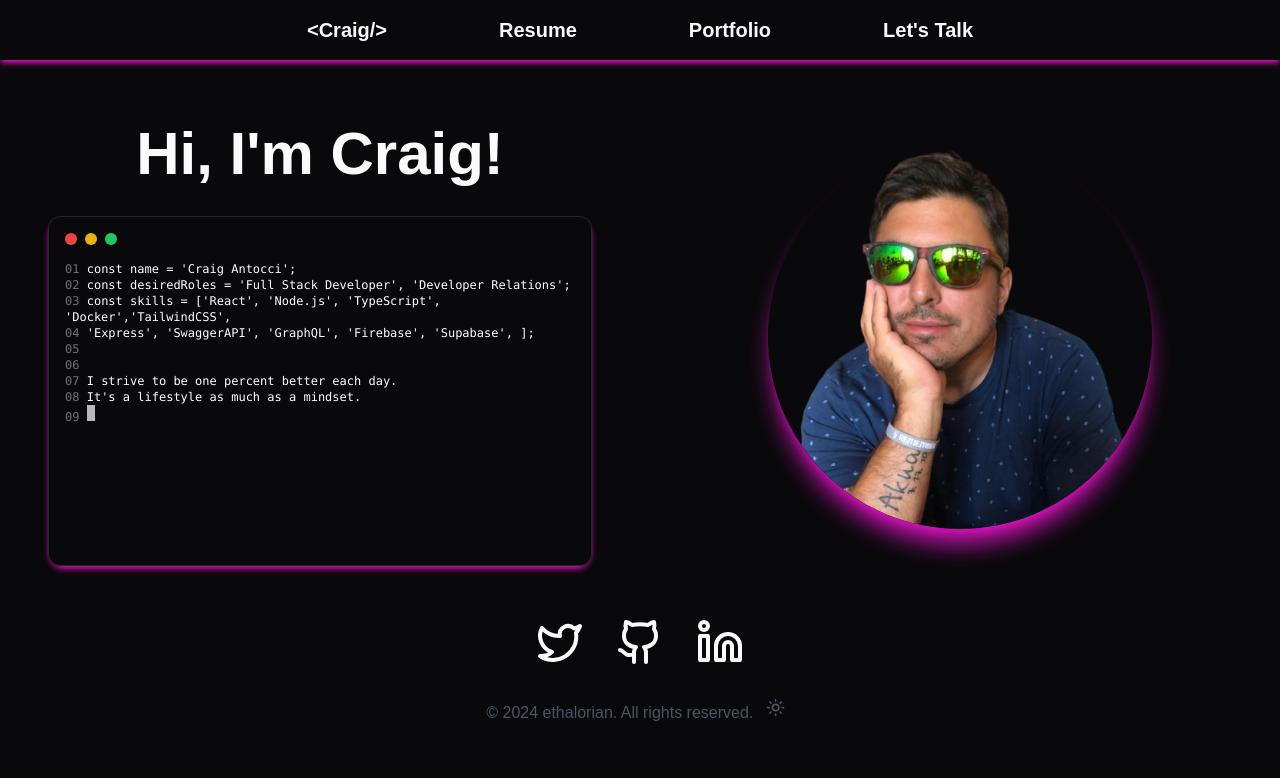
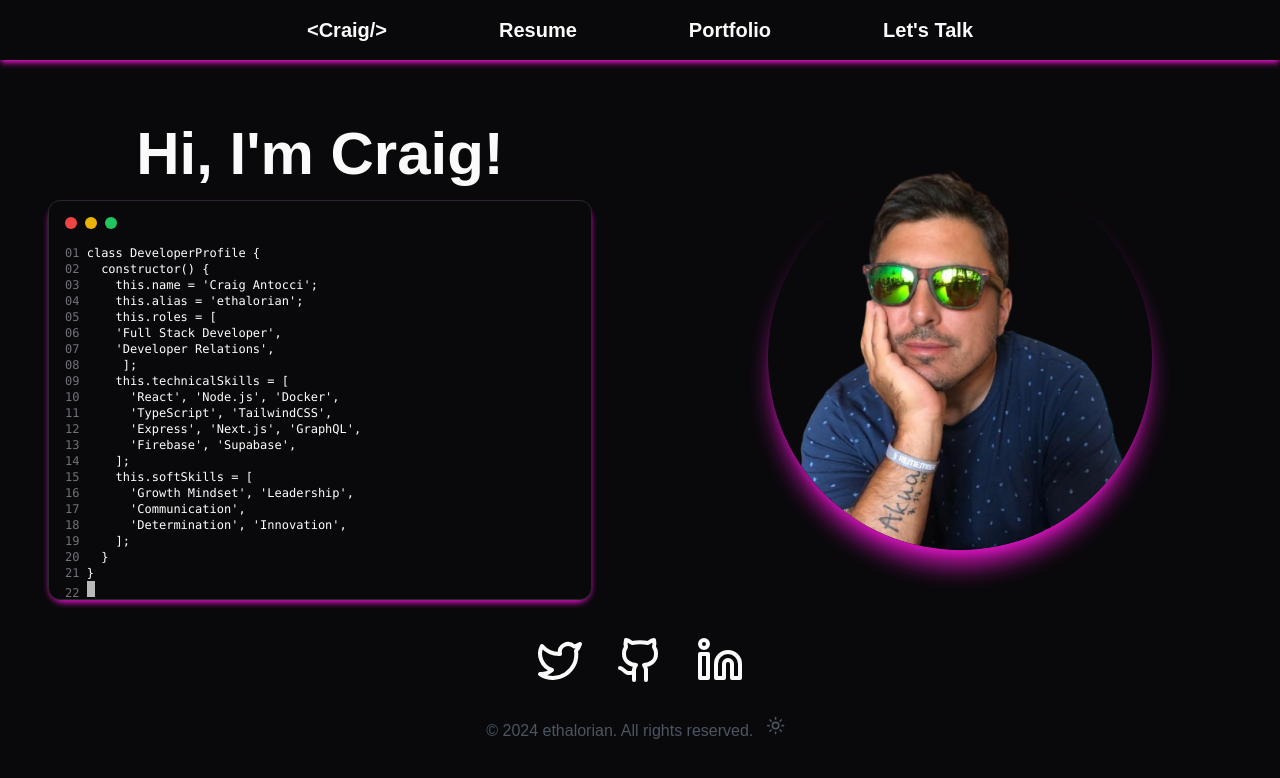
Before and after one commit to ethalorian/next-portfolio, a Next.js app: page / in a window 1280 px wide. Shown: the top 778 px of the page. Built offline with nearby package versions, Linux system fonts and the light colour scheme.

Commit message:
fixed codelines and added class for effect

```diff
--- a/src/components/code-text.tsx
+++ b/src/components/code-text.tsx
@@ -9,7 +9,7 @@ interface CodeTextProps {
   maxHeight?: string;
 }
 
-export default function CodeText({ code, animationSpeed = 10, maxHeight = "400px",  }: CodeTextProps) {
+export default function CodeText({ code, animationSpeed = 10, maxHeight = "425px",  }: CodeTextProps) {
   const [visibleText, setVisibleText] = useState("")
   const [currentLineIndex, setCurrentLineIndex] = useState(0)
   const [currentCharIndex, setCurrentCharIndex] = useState(0)
--- a/src/components/hero.tsx
+++ b/src/components/hero.tsx
@@ -9,18 +9,29 @@ import Footer from "./footer";
 export default function Hero() {
 
 
-    const codeLines = [
-        "const name = 'Craig Antocci';",
-        "const desiredRoles = 'Full Stack Developer', 'Developer Relations';",
-
-        "const skills = ['React', 'Node.js', 'TypeScript', 'Docker','TailwindCSS',",
-        "'Express', 'SwaggerAPI', 'GraphQL', 'Firebase', 'Supabase', ];",
-        "",
-
-        "",
-        "I strive to be one percent better each day.",
-        "It's a lifestyle as much as a mindset.",
-      ];
+  const codeLines = [
+    "class DeveloperProfile {",
+    "  constructor() {",
+    "    this.name = 'Craig Antocci';",
+    "    this.alias = 'ethalorian';",
+    "    this.roles = [",
+    "    'Full Stack Developer',",
+    "    'Developer Relations',",
+    "     ];",
+    "    this.technicalSkills = [",
+    "      'React', 'Node.js', 'Docker',",
+    "      'TypeScript', 'TailwindCSS',",
+    "      'Express', 'Next.js', 'GraphQL',",
+    "      'Firebase', 'Supabase',",
+    "    ];",
+    "    this.softSkills = [",
+    "      'Growth Mindset', 'Leadership',",
+    "      'Communication',",
+    "      'Determination', 'Innovation',",
+    "    ];",
+    "  }",
+    "}"
+  ];
 
     return (
         <div className="flex flex-col max-h-screen">
@@ -30,12 +41,12 @@ export default function Hero() {
               {/* First column with Name and CodeText */}
               <div className="w-full md:w-1/2 flex flex-col items-center md:items-center justify-center order-2 md:order-1 md:pr-0">
                 {/* Name div */}
-                <div className="text-4xl md:text-6xl lg:text-6xl font-bold mb-8 ">
+                <div className="text-4xl md:text-6xl lg:text-6xl font-bold mb-4 ">
                   <span>
                     Hi, I'm Craig!
                   </span>
                 </div>
-                <div className="w-[85%] h-[350px] md:pr-0 mb-8  rounded-2xl shadow-md shadow-glow transition-shadow duration-300 ">
+                <div className="w-[85%] h-[400px] md:pr-0 mb-4  rounded-2xl shadow-md shadow-glow transition-shadow duration-300 ">
                   <CodeText code={codeLines} />
                 </div>
 
@@ -44,7 +55,7 @@ export default function Hero() {
               {/* Second column with Avatar */}
               <div className="w-full md:w-1/2 flex items-center justify-center order-1 md:order-2">
                 <div className="w-3/5 md:w-3/5 mt-10 md:mt-0">
-                  <Avatar className="w-full h-auto shadow-xl dark:shadow-xl dark:shadow-glow transition-shadow duration-300 mb-12">
+                  <Avatar className="w-full h-auto shadow-xl dark:shadow-xl dark:shadow-glow transition-shadow duration-300 mb-6">
                     <AvatarImage src="/craig-no-bg.png" />
                     <AvatarFallback>CN</AvatarFallback>
                   </Avatar>
```
